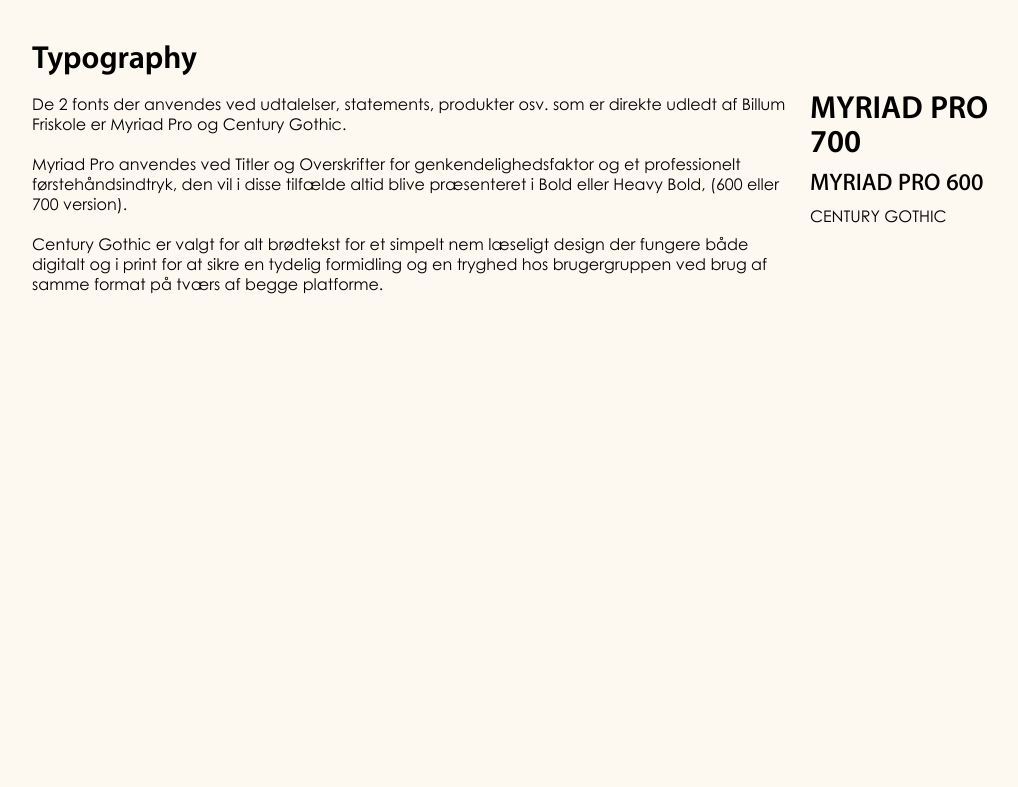
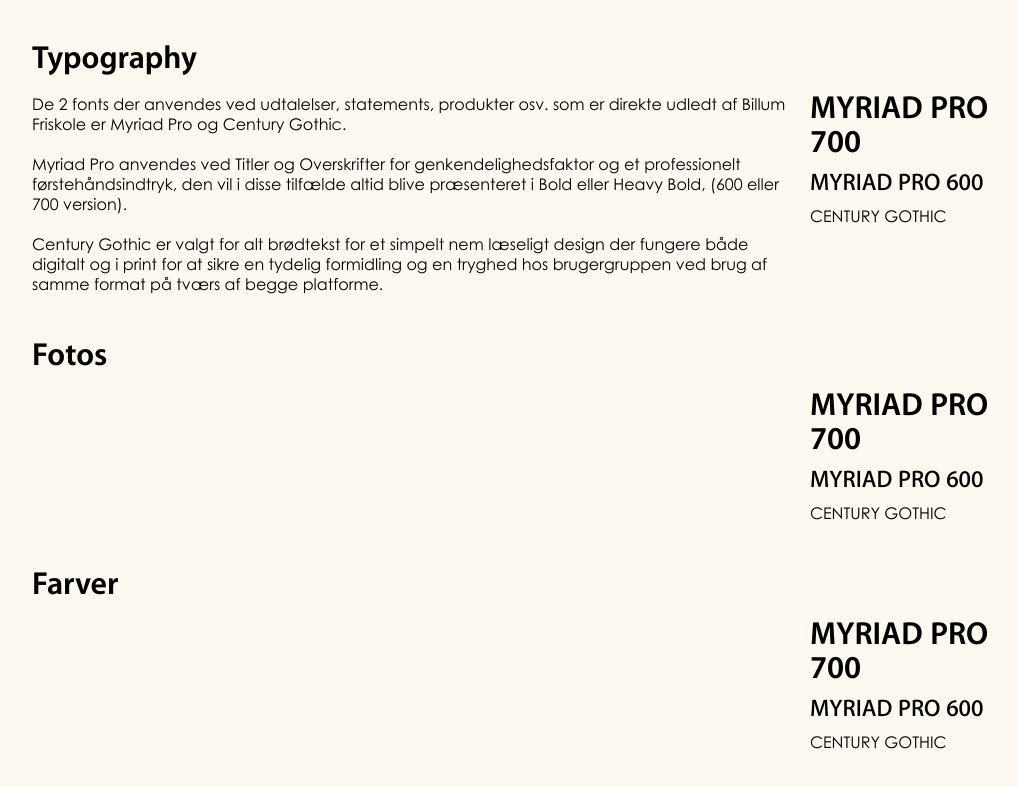
Before and after one commit to Nsehrish/Exam-project, a plain HTML site: page styleguide.html in a window 1280 px wide. Shown: the part 942-1729 px from the top of the page, without its empty margins (96-1114 px from the left). Before the commit the page ends 1291 px from the top, so only its background shows below. Drawn offline with Linux system fonts and the light colour scheme.

Commit message:
farver + fotos
tilføjede sections for resterende styleguide elementer for navigation

```diff
--- a/styleguide.html
+++ b/styleguide.html
@@ -128,6 +128,34 @@
         </section>
       </section>
       <div class="horizontalspacer"></div>
+      <section class="tilecontainer flex-direction-row">
+        <article class="tile flex3">
+          <h3 id="fotos">Fotos</h3>
+          <br>
+          <p>
+          </p>
+        </article>
+        <section class="tile flex1">
+          <h1 style="margin:50px 10px 10px 10px;">MYRIAD PRO 700</h1>
+          <h2 style="margin:10px;">MYRIAD PRO 600</h2>
+          <p style="margin:10px;">CENTURY GOTHIC</p>
+        </section>
+      </section>
+      <div class="horizontalspacer"></div>
+      <section class="tilecontainer flex-direction-row">
+        <article class="tile flex3">
+          <h3 id="farver">Farver</h3>
+          <br>
+          <p>
+          </p>
+        </article>
+        <section class="tile flex1">
+          <h1 style="margin:50px 10px 10px 10px;">MYRIAD PRO 700</h1>
+          <h2 style="margin:10px;">MYRIAD PRO 600</h2>
+          <p style="margin:10px;">CENTURY GOTHIC</p>
+        </section>
+      </section>
+      <div class="horizontalspacer"></div>
     </main>
     <footer>
 
```
